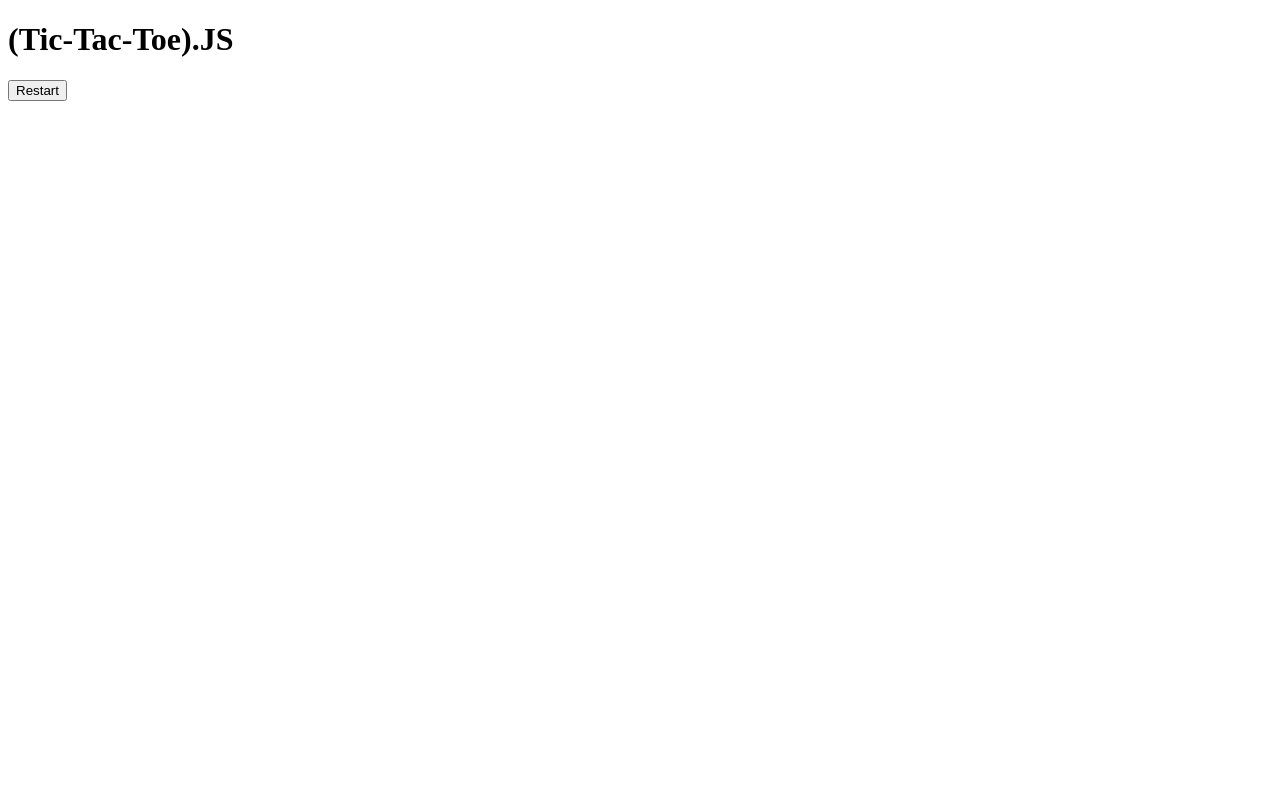
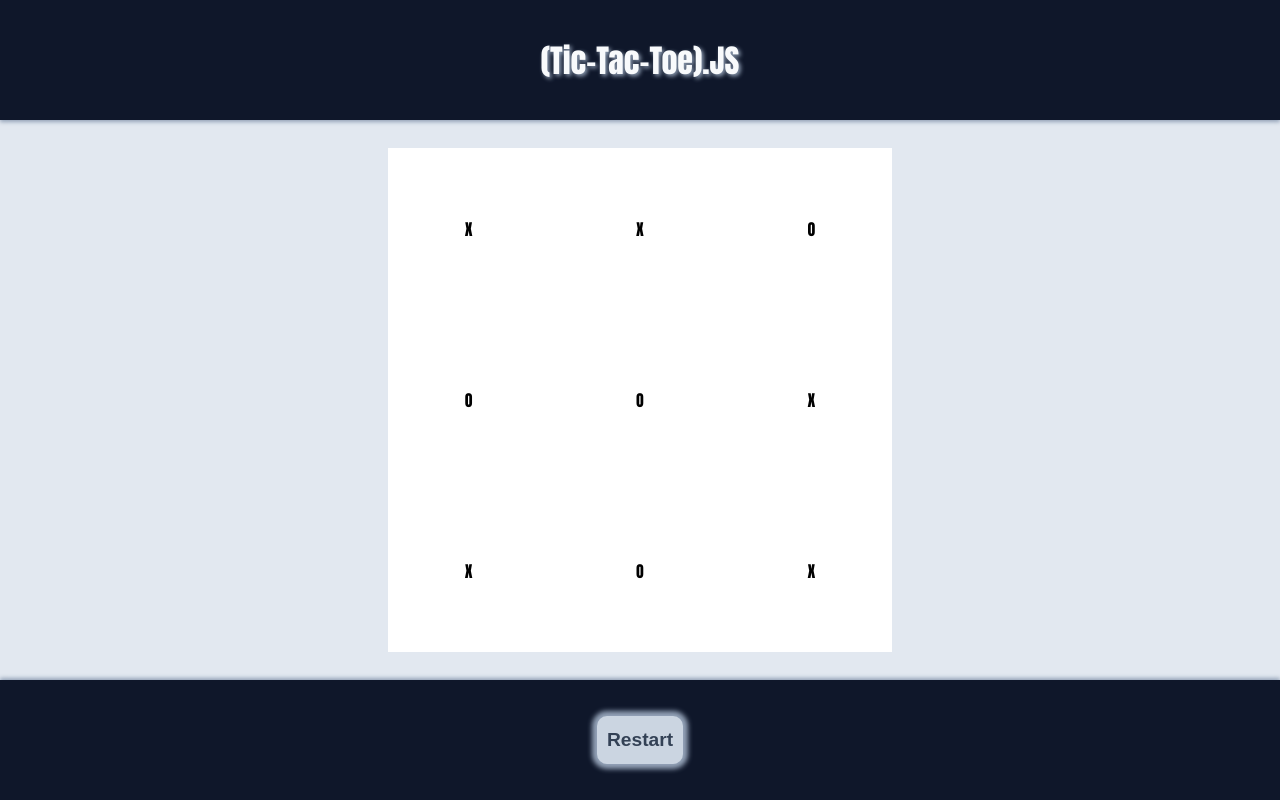
Before and after one commit to erikson84/tic-tac-toe.js, a plain HTML site: page index.html in a window 1280 px wide. Drawn offline with Linux system fonts and the light colour scheme.

Commit message:
Style HTML elements and display basic game board

```diff
--- a/css/styles.css
+++ b/css/styles.css
@@ -0,0 +1,66 @@
+html {
+    height: 100vh;
+    width: 100vw;
+}
+
+body {
+    margin: 0;
+    padding: 0;
+    font-family: Impact, Haettenschweiler, 'Arial Narrow Bold', sans-serif;
+    display: grid;
+    grid-template-rows: 15vh 70vh 15vh;
+}
+
+header,
+footer {
+    background-color: #0f172a;
+    color: #f8fafc;
+    display: flex;
+    align-items: center;
+    justify-content: center;
+    text-shadow: 2px 2px 4px #94a3b8;
+}
+
+header {
+    box-shadow: 0px 2px 4px #94a3b8;
+    z-index: 1;
+}
+
+footer {
+    box-shadow: 0px -2px 4px #94a3b8;
+}
+
+footer > button {
+    font-size: larger;
+    font-weight: bolder;
+    background-color: #cbd5e1;
+    color: #334155;
+    border: 0;
+    border-radius: 10px;
+    height: 40%;
+    padding: 10px;
+    box-shadow: 0px 0px 5px 5px #94a3b8;
+}
+
+main {
+    background-color: #e2e8f0;
+    display: flex;
+    align-items: center;
+    justify-content: center;
+}
+
+.board {
+    height: 90%;
+    aspect-ratio: 1/1;
+    background-color: white;
+    display: grid;
+    grid-template-rows: 1fr 1fr 1fr;
+    grid-template-columns: 1fr 1fr 1fr;
+    gap: 10px;
+}
+
+.cell {
+    display: grid;
+    align-items: center;
+    justify-content: center;
+}
--- a/index.html
+++ b/index.html
@@ -4,6 +4,7 @@
     <meta charset="UTF-8">
     <meta http-equiv="X-UA-Compatible" content="IE=edge">
     <meta name="viewport" content="width=device-width, initial-scale=1.0">
+    <link rel="stylesheet" href="./css/styles.css">
     <title>(Tic-Tac-Toe).JS</title>
 </head>
 <body>
@@ -12,21 +13,15 @@
     </header>
     <main>
         <div class="board">
-            <div class="row" data-row="A">
-                <div class="cell" data-cell="A1"></div>
-                <div class="cell" data-cell="A2"></div>
-                <div class="cell" data-cell="A3"></div>
-            </div>
-            <div class="row" data-row="B">
-                <div class="cell" data-cell="B1"></div>
-                <div class="cell" data-cell="B2"></div>
-                <div class="cell" data-cell="B3"></div>
-            </div>
-            <div class="row" data-row="C">
-                <div class="cell" data-cell="C1"></div>
-                <div class="cell" data-cell="C2"></div>
-                <div class="cell" data-cell="C3"></div>
-            </div>
+            <div class="cell" data-cell="A1">X</div>
+            <div class="cell" data-cell="A2">X</div>
+            <div class="cell" data-cell="A3">O</div>
+            <div class="cell" data-cell="B1">O</div>
+            <div class="cell" data-cell="B2">O</div>
+            <div class="cell" data-cell="B3">X</div>
+            <div class="cell" data-cell="C1">X</div>
+            <div class="cell" data-cell="C2">O</div>
+            <div class="cell" data-cell="C3">X</div>
         </div>
     </main>
     <footer>
```
